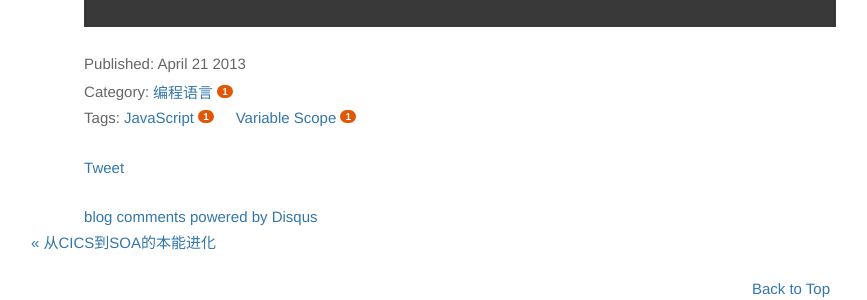
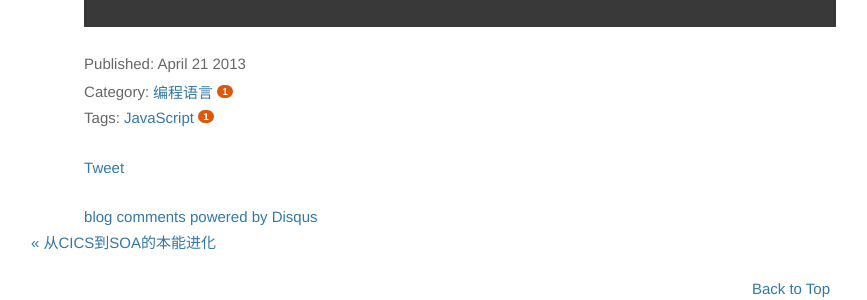
Before and after one commit to cloveryu/cloveryu.github.com, a Jekyll site: the page built from _posts/2013-04-21-the-war-of-JavaScript-vaiiable-scope.md, in a window 1280 px wide and 1400 px high, scrolled down 5953 px. Shown: the part 1072-1372 px from the top of the window, without its empty margins (180-1047 px from the left). Built offline with Jekyll 4.4.1, drawn with Linux system fonts in a browser that asks for light colours; comment, search, counter and statistics services are not loaded.

Commit message:
updated layout

```diff
--- a/_posts/2013-04-21-the-war-of-JavaScript-vaiiable-scope.md
+++ b/_posts/2013-04-21-the-war-of-JavaScript-vaiiable-scope.md
@@ -3,7 +3,7 @@
 title: "JavaScript变量作用域之殇"
 description: "如果你爱上了JavaScript这门诡异的语言，那我相信你一定在与其恋爱期间饱受了其变量作用域所引发的一系列问题的不少摧残。对于任何一门编程语言，变量作用域都是一个关切的话题。正如David Herman在《Effective JavaScript》中的形象比喻..."
 category: 编程语言
-tags: [JavaScript, Variable Scope]
+tags: [JavaScript]
 ---
 {% include JB/setup %}
 
--- a/assets/themes/the-minimum/css/style.css
+++ b/assets/themes/the-minimum/css/style.css
@@ -743,6 +743,7 @@
   padding: 1px 5px;
 }
 .post-title {
+  font-size: 20px;
   margin-left: 10px;
   color: #37a;
 }
```
